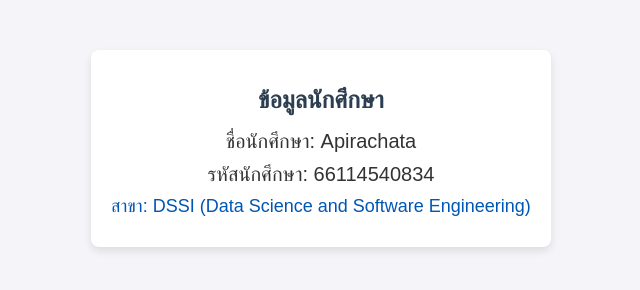
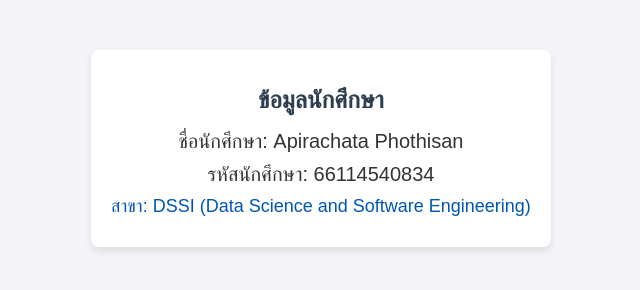
Before and after one commit to apirachata/Apirachata.ph.github.io, a plain HTML site: page index.html in a window 1280 px wide. Shown: the whole page, without its empty margins (319-959 px from the left). Drawn offline with Linux system fonts and the light colour scheme.

Commit message:
Update index.html

```diff
--- a/index.html
+++ b/index.html
@@ -36,7 +36,7 @@
 <body>
     <div class="student-info">
         <h1>ข้อมูลนักศึกษา</h1>
-        <p>ชื่อนักศึกษา: Apirachata</p>
+        <p>ชื่อนักศึกษา: Apirachata Phothisan</p>
         <p>รหัสนักศึกษา: 66114540834</p>
         <p class="department">สาขา: DSSI (Data Science and Software Engineering)</p>
     </div>
```
